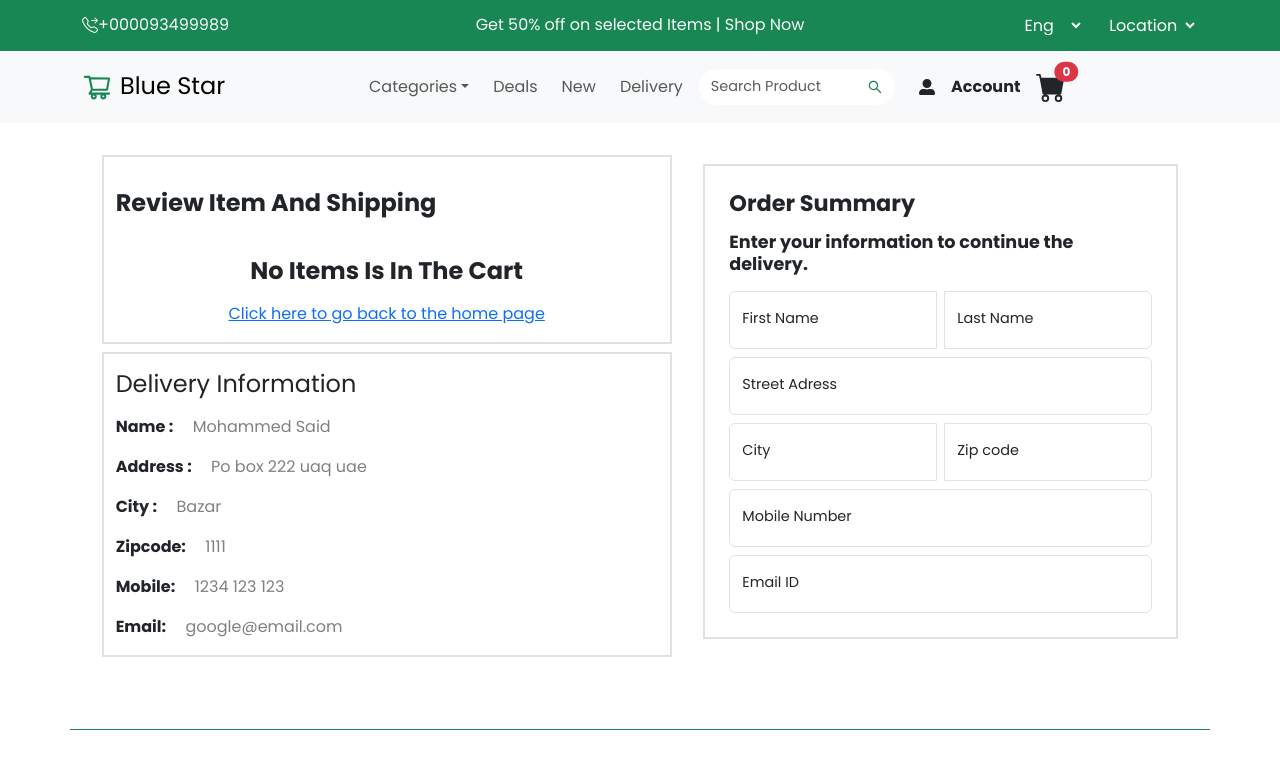
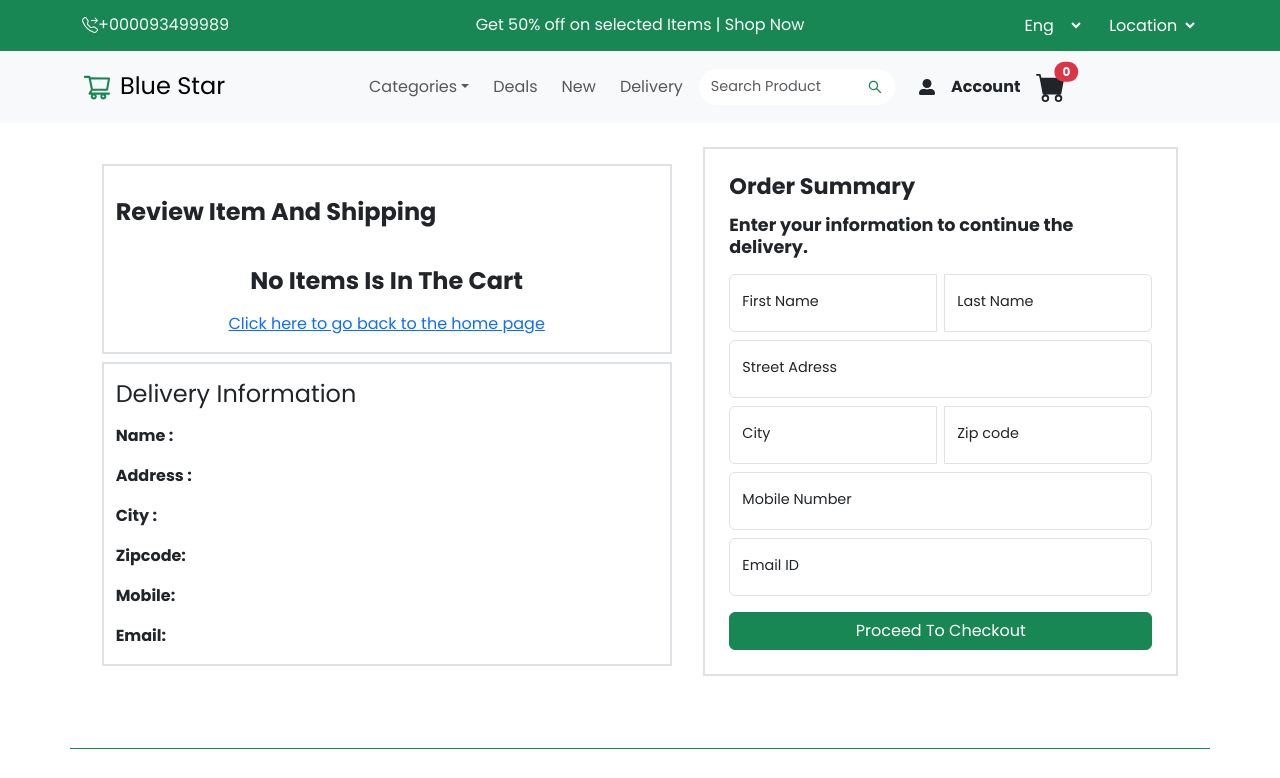
Before and after one commit to Dev-saeedAli/blue-star-ecommerce-, a React (Create React App) app: page /product/order in a window 1280 px wide. Shown: the top 778 px of the page. Built offline with nearby package versions, Linux system fonts and the light colour scheme.

Commit message:
added the cart page

```diff
--- a/src/App.jsx
+++ b/src/App.jsx
@@ -9,7 +9,8 @@ import ProductCheckout from "./Containers/Products/ProductCheckout";
 import ProductDetail from "./Containers/Products/ProductDetail";
 import "../src/index.css";
 import styled from "styled-components";
-import OrderItems from "./Containers/Products/ShoppingCart";
+import OrderItems from "./Containers/Products/OrderItems";
+import CartProducts from "./Containers/Products/CartProducts";
 const App = () => {
   return (
     <Fragment>
@@ -23,6 +24,7 @@ const App = () => {
         <Route path="/product/detail/:id" element={<ProductDetail />} />
         <Route path="/product/checkout" element={<ProductCheckout />} />
         <Route path="/product/order" element={<OrderItems/>} />
+        <Route path="/product/cart" element={<CartProducts/>} />
       </Routes>
       <Footer />
     </Fragment>
--- a/src/Component/DeliveryDetails.jsx
+++ b/src/Component/DeliveryDetails.jsx
@@ -1,34 +1,35 @@
 import React from "react";
 import styled from "styled-components";
 
-const DeliveryDetails = () => {
+const DeliveryDetails = ({ firstName, lastName, address, city,  zipcode, mobile, email}) => {
   return (
     <>
       <h4 className="my-3">Delivery Information</h4>
       <p className="fw-bold my-3">
-        Name : <Span className="fw-medium ms-3">Mohammed Said</Span>{" "}
+        Name : <Span className="fw-medium ms-3">{firstName} {" "} {lastName}</Span>{" "}
       </p>
       <p className="fw-bold my-3">
-        Address : <Span className="fw-medium ms-3">Po box 222 uaq uae</Span>{" "}
+        Address : <Span className="fw-medium ms-3">{address}</Span>{" "}
       </p>
       <p className="fw-bold my-3">
-        City : <Span className="fw-medium ms-3">Bazar </Span>{" "}
+        City : <Span className="fw-medium ms-3">{city}</Span>{" "}
       </p>
       <p className="fw-bold my-3">
-        Zipcode: <Span className="fw-medium ms-3">1111</Span>{" "}
+        Zipcode: <Span className="fw-medium ms-3">{zipcode}</Span>{" "}
       </p>
       <p className="fw-bold my-3">
-        Mobile: <Span className="fw-medium ms-3">1234 123 123</Span>{" "}
+        Mobile: <Span className="fw-medium ms-3">{mobile}</Span>{" "}
       </p>
       <p className="fw-bold my-3">
-        Email: <Span className="fw-medium ms-3">google@email.com</Span>{" "}
+        Email: <Span className="fw-medium ms-3">{email}</Span>{" "}
       </p>
     </>
   );
 };
 
 const Span = styled.span`
-  color: grey;
+  color: black;
+  background:yellow;
 `;
 
 export default DeliveryDetails;
--- a/src/Component/OrderSummary.jsx
+++ b/src/Component/OrderSummary.jsx
@@ -1,13 +1,27 @@
 import React from "react";
+import { useNavigate } from "react-router";
 import styled from "styled-components";
 
-const OrderSummary = () => {
+const OrderSummary = ({ firstName, lastName, address, city,  zipcode, mobile, email,setFirstName, setLastName, setAddress, setZipcode, setMobile, setEmail, setCity}) => {
+  const navigate = useNavigate()
+  const submitForm = (e) => {
+    e.preventDefault()
+    setFirstName("")
+    setLastName("")
+    setAddress("")
+    setCity("")
+    setZipcode("")
+    setMobile("")
+    setEmail("")
+    localStorage.removeItem('order')
+    navigate('/')
+  }
   return (
     <>
       <H4 className="fw-bold my-3">
         Enter your information to continue the delivery.
       </H4>
-      <form>
+      <form onSubmit={submitForm}>
         <div className="input-group gap-2">
           <div className="form-floating">
             <Input
@@ -15,6 +29,10 @@ const OrderSummary = () => {
               type="text"
               placeholder="Enter your first name"
               id="firstName"
+              value={firstName}
+              onChange={(e) => {
+                setFirstName(e.target.value);
+              }}
             />
             <Label className="form-label" htmlFor="firstName">
               First Name
@@ -26,6 +44,10 @@ const OrderSummary = () => {
               type="text"
               placeholder="Enter your last name"
               id="lastName"
+              value={lastName}
+              onChange={(e) => {
+                setLastName(e.target.value);
+              }}
             />
             <Label className="form-label" htmlFor="lastName">
               Last Name
@@ -38,6 +60,10 @@ const OrderSummary = () => {
             type="text"
             placeholder="Enter your street adress"
             id="street"
+            value={address}
+            onChange={(e) => {
+              setAddress(e.target.value);
+            }}
           />
           <Label className="form-label" htmlFor="street">
             Street Adress
@@ -50,6 +76,10 @@ const OrderSummary = () => {
               type="text"
               placeholder="Enter your City"
               id="city"
+              value={city}
+              onChange={(e) => {
+                setCity(e.target.value);
+              }}
             />
             <Label className="form-label" htmlFor="city">
               City
@@ -61,6 +91,10 @@ const OrderSummary = () => {
               type="number"
               placeholder="Enter your zipcode"
               id="zipcode"
+              value={zipcode}
+              onChange={(e) => {
+                setZipcode(e.target.value);
+              }}
             />
             <Label className="form-label" htmlFor="zipcode">
               Zip code
@@ -73,6 +107,10 @@ const OrderSummary = () => {
             type="number"
             placeholder="Enter your mobile number"
             id="mobile"
+            value={mobile}
+            onChange={(e) => {
+              setMobile(e.target.value);
+            }}
           />
           <Label className="form-label" htmlFor="mobile">
             Mobile Number
@@ -84,11 +122,16 @@ const OrderSummary = () => {
             type="email"
             placeholder="Enter your email id "
             id="email"
+            value={email}
+            onChange={(e) => {
+              setEmail(e.target.value);
+            }}
           />
           <Label className="form-label" htmlFor="email">
             Email ID
           </Label>
         </div>
+        <button type="submit" className="btn btn-success w-100 mt-3">Proceed To Checkout</button>
       </form>
     </>
   );
--- a/src/Component/ReviewItems.jsx
+++ b/src/Component/ReviewItems.jsx
@@ -73,7 +73,7 @@ const ReviewItems = () => {
               <H4 className="fw-bold text-capitalize mt-3 lh-base">{name}</H4>
               </div>
               <div className="col col-md-6 text-md-end text-center d-flex flex-column justify-content-center align-items-center align-items-md-end my-3 my-md-0 gap-2">
-              <p className="fw-bold">$ {parseInt(amount).toFixed(2)}</p>
+              <p className="fw-bold">$ {Math.round(parseInt((amount)) * quantity).toFixed(2)}</p>
               <div className='d-flex justify-content-md-end'>
               <Button className={`btn rounded-circle ${quantity === 1 ? " disabled" : "btn-success"}`} style={{maxWidth:"auto", textAlign:"center"}}onClick={decrement}>-</Button>
                     <p className="d-flex justify-content-between gap-2 align-items-center mx-2">
--- /dev/null
+++ b/src/Containers/Products/CartProducts.jsx
@@ -0,0 +1,90 @@
+import React, { Fragment ,useRef } from "react";
+import styled from "styled-components";
+
+const CartProducts = () => {
+    const tableStyles = {background:"#198754", color:"white"}
+    const currentInput = useRef(null)
+    const localCart = JSON.parse(localStorage.getItem("cartItems"));
+    function removeDuplicates(originalArray, prop) {
+    let newArray = [];
+    let lookupObject = {};
+
+    for (let i in originalArray) {
+      lookupObject[originalArray[i][prop]] = originalArray[i];
+    }
+
+    for (let i in lookupObject) {
+      newArray.push(lookupObject[i]);
+    }
+    localStorage.setItem('cartItems', JSON.stringify(newArray))
+    return newArray;
+  }
+  removeDuplicates(localCart, "id");
+
+  const setAmount = (id, count) => {
+    const local = JSON.parse(localStorage.getItem('cartItems'))
+    localStorage.setItem('cartItems', JSON.stringify(local.filter(item => item.id === id ? item.quantity += count:item.quantity)))
+  }
+
+
+  return (
+    <div className="container my-3">
+      <div className="table-responsive">
+        <table className="table">
+          <thead style={tableStyles}>
+            <tr className="text-center">
+              <th className="text-start">Products</th>
+              <th>Quantity</th>
+              <th>Subtotal</th>
+            </tr>
+          </thead>
+          <tbody>
+            {localCart?.map((item, index) => {
+              return (
+                <Fragment key={index}>
+                  <tr className="text-center gap-3">
+                    <td className="d-flex align-items-center gap-3 text-start">
+                      <img src={item.img} width="60px" alt="cart product image" />
+                      <div className="d-flex flex-column align-items-start gap-1">
+                        <h4 className="fw-bold lh-base" style={{ fontSize: ".9rem", maxWidth:"200px" }}>
+                          {item.name}
+                        </h4>
+                        <p style={{ fontSize: "1rem" }}>
+                          Price : <span className="fw-bold">${Math.round(parseInt(item.amount)).toFixed(2)}</span>
+                        </p>
+                        <Button
+                          className="btn btn-outline-danger"
+                          style={{ padding: "3px" }}
+                        >
+                          Remove
+                        </Button>
+                      </div>
+                    </td>
+                    <td><label htmlFor="quantityNo"></label><input style={{width:"50px"}} className="text-center mx-auto form-control" id="quantityNo" type="number" onChange={(e) => {
+                        setAmount(item.id, Number(e.target.value))
+                    }}/>
+                    </td>
+                    <td className="fw-bold">${Math.round(parseInt((item.amount)) * item.quantity).toFixed(2)}</td>
+                  </tr>
+                </Fragment>
+              );
+            })}
+          </tbody>
+        </table>
+      </div>
+    </div>
+  );
+};
+
+const Button = styled.button`
+  font-size: 1rem;
+  border: none;
+  color: red;
+  text-decoration: underline;
+  &:hover {
+    background: none;
+    color: darkred;
+  }
+`;
+
+export default CartProducts;
--- /dev/null
+++ b/src/Containers/Products/OrderItems.jsx
@@ -0,0 +1,65 @@
+import React from "react";
+import { useState } from "react";
+import styled from "styled-components";
+import DeliveryDetails from "../../Component/DeliveryDetails";
+import OrderSummary from "../../Component/OrderSummary";
+import ReviewItems from "../../Component/ReviewItems";
+
+const OrderItems = () => {
+  const [firstName, setFirstName] = useState("");
+  const [lastName, setLastName] = useState("");
+  const [address, setAddress] = useState("");
+  const [city, setCity] = useState("");
+  const [zipcode, setZipcode] = useState("");
+  const [mobile, setMobile] = useState("");
+  const [email, setEmail] = useState("");
+
+  return (
+    <div className="container">
+      <div className="row row-cols-2 my-4 justify-content-evenly align-items-center">
+        <div className="col-12 col-lg-6">
+          <ReviewItems />
+          <div className="row">
+            <div className="col border border-2">
+              <DeliveryDetails
+                firstName={firstName}
+                lastName={lastName}
+                address={address}
+                zipcode={zipcode}
+                mobile={mobile}
+                email={email}
+                city={city}
+              />
+            </div>
+          </div>
+        </div>
+
+        <div className="col-12 col-lg-5 border border-2 p-4">
+          <H4 className="fw-bold text-center text-md-start">Order Summary</H4>
+          <OrderSummary
+            firstName={firstName}
+            lastName={lastName}
+            address={address}
+            zipcode={zipcode}
+            mobile={mobile}
+            email={email}
+            city={city}
+            setAddress={setAddress}
+            setZipcode={setZipcode}
+            setMobile={setMobile}
+            setEmail={setEmail}
+            setCity={setCity}
+            setFirstName={setFirstName}
+            setLastName={setLastName}
+          />
+        </div>
+      </div>
+    </div>
+  );
+};
+
+const H4 = styled.h4`
+  font-size: 1.4rem;
+`;
+
+export default OrderItems;
--- a/src/Containers/Products/ShoppingCart.jsx
+++ /dev/null
@@ -1,34 +0,0 @@
-import React from "react";
-import styled from "styled-components";
-import DeliveryDetails from "../../Component/DeliveryDetails";
-import OrderSummary from "../../Component/OrderSummary";
-import ReviewItems from "../../Component/ReviewItems";
-
-const OrderItems = () => {
-
-  return (
-    <div className="container">
-      <div className="row row-cols-2 my-4 justify-content-evenly align-items-baseline">
-        <div className="col-12 col-lg-6">
-          <ReviewItems />
-          <div className="row">
-            <div className="col border border-2">
-              <DeliveryDetails />
-            </div>
-          </div>
-        </div>
-
-        <div className="col-12 col-lg-5 border border-2 p-4">
-        <H4 className="fw-bold text-center text-md-start">Order Summary</H4>
-          <OrderSummary />
-        </div>
-      </div>
-    </div>
-  );
-};
-
-const H4 = styled.h4`
-    font-size : 1.4rem;
-`
-
-export default OrderItems;
```
Also changed, not shown: src/Component/ProductDetailInfo.jsx (+8 -3 lines). Lines whose indentation alone changed are shown as unchanged.
